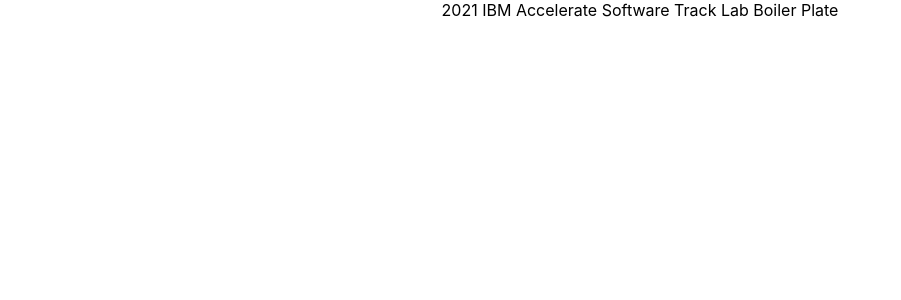
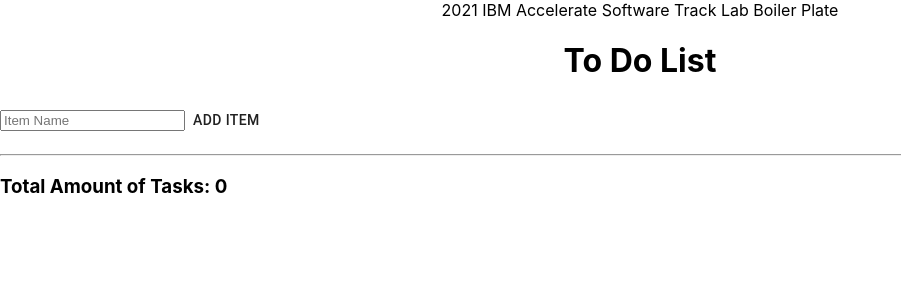
Before and after one commit to 2021-IBM-Accelerate-SW-Track/lab-1-team-52, a React (Create React App) app: page / in a window 1280 px wide. Shown: the top 300 px of the page, without its empty margins (0-901 px from the left). Built offline with nearby package versions, Linux system fonts and the light colour scheme.

Commit message:
take in and display items

```diff
--- a/src/App.js
+++ b/src/App.js
@@ -1,10 +1,12 @@
 import Header from "./component/header"
+
 import './App.css';
 
 function App() {
   return (
     <div className="App">
     <Header/>
+
     </div>
   );
 }
--- a/src/component/header/header.js
+++ b/src/component/header/header.js
@@ -1,3 +1,6 @@
 export default function Header(){
-    return <div>2021 IBM Accelerate Software Track Lab Boiler Plate</div>
+    return <div>
+        2021 IBM Accelerate Software Track Lab Boiler Plate
+        <h1>To Do List</h1>
+        </div>
 }
--- a/src/index.js
+++ b/src/index.js
@@ -1,10 +1,106 @@
 import React from 'react';
 import ReactDOM from 'react-dom';
 import App from './App';
+import Button from '@material-ui/core/Button';
+import TextField from '@material-ui/core/TextField';
+
+var Item = class App extends React.Component{
+  constructor(props) {
+    super(props);
+  }
+
+
+  render() {
+    return(
+      <div>
+        <p>{this.props.name}</p>
+        <hr/>
+      </div>
+    );
+  }
+}
+
+var Total = class App extends React.Component{
+  render(){
+    return(
+      <div>
+        <h3>Total Amount of Tasks: {this.props.total}</h3>
+      </div>
+    );
+  }
+};
+
+var ItemForm = class App extends React.Component{
+  constructor(props) {
+    super(props);
+    this.state = {qty: 0};
+  }
+
+  submit(){
+    var item = {
+      name: this.refs.name.value
+    }
+    this.props.handleCreate(item);
+    this.refs.name.value = "";
+  }
+
+  render(){
+    return(
+      <form>
+        <input type="text" placeholder="Item Name" ref="name"/>
+        <Button onClick={this.submit.bind(this)}>Add Item</Button>
+        <br/>
+      </form>
+    );
+  }
+};
+
+var ItemList = class App extends React.Component{
+  constructor(props){
+    super(props);
+    this.state = {total: 0,
+      itemList: [
+        {name: ""}
+    ]};
+    this.calculateTotal = this.calculateTotal.bind(this);
+    this.createProduct = this.createProduct.bind(this);
+  }
+
+  createProduct(item){
+    this.setState({
+      itemList: this.state.itemList.concat(item),
+      total: this.state.total + 1
+    })
+  }
+
+  calculateTotal(){
+    this.setState({total: this.state.total + 1});
+  }
+
+  render(){
+    var component = this;
+    var items = this.state.itemList.map(function(product){
+      return(
+        <Item name={product.name}
+        handleTotal={component.calculateTotal}/>
+      );
+    });
+    return(
+      <div>
+        <ItemForm handleCreate={this.createProduct}/>
+        {items}
+        <Total total={this.state.total} />
+      </div>
+    );
+  }
+};
+
+
 
 ReactDOM.render(
   <React.StrictMode>
     <App />
+    <ItemList />
   </React.StrictMode>,
   document.getElementById('root')
 );
```
